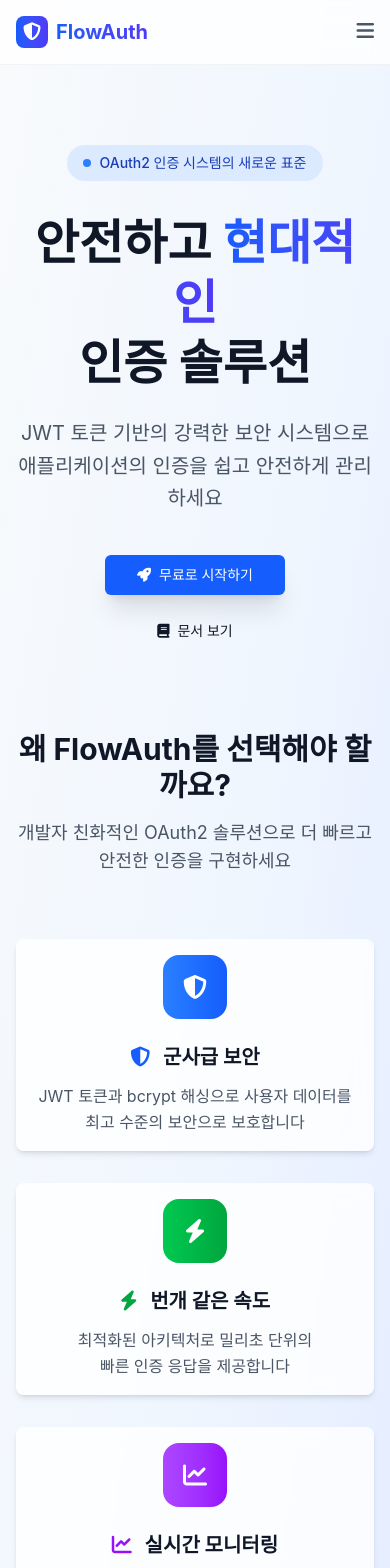
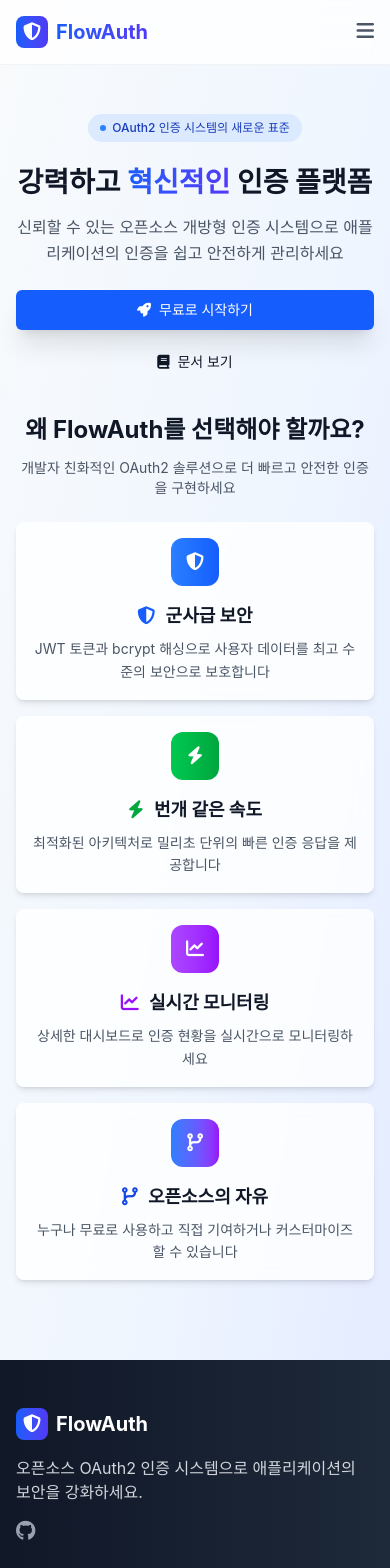
Before and after one commit to vientofactory/FlowAuth-Frontend, a SvelteKit app: page / in a window 390 px wide. Shown: the top 1568 px of the page. Built offline with nearby package versions, Linux system fonts and the light colour scheme; no server answers.

Commit message:
fix: update GitHub link and improve footer text for clarity

```diff
--- a/src/lib/components/Footer.svelte
+++ b/src/lib/components/Footer.svelte
@@ -20,7 +20,7 @@
 				</p>
 				<div class="flex space-x-4">
 					<a
-						href="https://github.com/vientofactory"
+						href="https://github.com/vientofactory/FlowAuth"
 						class="text-gray-400 transition-colors duration-200 hover:text-white"
 						aria-label="GitHub"
 					>
@@ -98,8 +98,8 @@
 
 		<div class="mt-8 border-t border-gray-700 pt-8 text-center">
 			<p class="text-gray-400">
-				&copy; 2025 FlowAuth. 오픈소스 프로젝트입니다.<br />
-				MIT 라이선스 · 자유롭게 사용/기여 환영합니다.
+				&copy; 2025 FlowAuth<br />
+				MIT 라이선스 · 자유롭게 사용/기여할 수 있습니다.
 			</p>
 		</div>
 	</div>
--- a/src/routes/+page.svelte
+++ b/src/routes/+page.svelte
@@ -16,34 +16,34 @@
 		<Navigation transparent={true} />
 
 		<!-- 메인 콘텐츠 -->
-		<main class="mx-auto max-w-7xl px-4 py-20 sm:px-6 lg:px-8">
+		<main class="mx-auto max-w-7xl px-4 py-12 sm:px-6 sm:py-16 lg:px-8 lg:py-20">
 			<!-- 히어로 섹션 -->
-			<div class="mb-20 text-center">
+			<div class="mb-12 text-center sm:mb-16 lg:mb-20">
 				<div
-					class="mb-8 inline-flex items-center rounded-full bg-blue-100 px-4 py-2 text-sm font-medium text-blue-800"
+					class="mb-6 inline-flex items-center rounded-full bg-blue-100 px-3 py-1.5 text-xs font-medium text-blue-800 sm:px-4 sm:py-2 sm:text-sm"
 				>
-					<span class="mr-2 h-2 w-2 rounded-full bg-blue-500"></span>
+					<span class="mr-1.5 h-1.5 w-1.5 rounded-full bg-blue-500 sm:mr-2 sm:h-2 sm:w-2"></span>
 					OAuth2 인증 시스템의 새로운 표준
 				</div>
 
-				<h2 class="mb-6 text-5xl leading-tight font-bold text-gray-900 md:text-6xl">
-					안전하고 <span
+				<h2 class="mb-4 text-3xl leading-tight font-bold text-gray-900 sm:text-4xl sm:mb-6 md:text-5xl lg:text-6xl">
+					강력하고 <span
 						class="bg-gradient-to-r from-blue-600 to-indigo-600 bg-clip-text text-transparent"
-						>현대적인</span
-					><br />
-					인증 솔루션
+						>혁신적인</span
+					><br class="hidden sm:block" />
+					<span class="sm:hidden"> </span>인증 플랫폼
 				</h2>
 
-				<p class="mx-auto mb-10 max-w-3xl text-xl leading-relaxed text-gray-600">
-					JWT 토큰 기반의 강력한 보안 시스템으로<br />
+				<p class="mx-auto mb-8 max-w-2xl text-base leading-relaxed text-gray-600 sm:mb-10 sm:text-lg lg:text-xl">
+					신뢰할 수 있는 오픈소스 개방형 인증 시스템으로<br class="hidden sm:block" />
 					애플리케이션의 인증을 쉽고 안전하게 관리하세요
 				</p>
 
-				<div class="mb-12 flex flex-col items-center justify-center gap-4 sm:flex-row">
+				<div class="mb-8 flex flex-col items-center justify-center gap-3 sm:mb-12 sm:flex-row sm:gap-4">
 					<Button
 						variant="primary"
 						onclick={() => goto('/auth/register')}
-						class="transform px-8 py-4 text-lg shadow-xl transition-all duration-200 hover:-translate-y-1 hover:shadow-2xl"
+						class="w-full transform px-6 py-3 text-base shadow-xl transition-all duration-200 hover:-translate-y-1 hover:shadow-2xl sm:w-auto sm:px-8 sm:py-4 sm:text-lg"
 					>
 						<i class="fas fa-rocket mr-2"></i>
 						무료로 시작하기
@@ -51,7 +51,7 @@
 					<Button
 						variant="outline"
 						onclick={() => (window.location.href = '/docs')}
-						class="border-2 px-8 py-4 text-lg transition-colors duration-200 hover:bg-blue-50"
+						class="w-full border-2 px-6 py-3 text-base transition-colors duration-200 hover:bg-blue-50 sm:w-auto sm:px-8 sm:py-4 sm:text-lg"
 					>
 						<i class="fas fa-book mr-2"></i>
 						문서 보기
@@ -60,30 +60,30 @@
 			</div>
 
 			<!-- 특징 섹션 -->
-			<div class="mb-20">
-				<div class="mb-16 text-center">
-					<h3 class="mb-4 text-3xl font-bold text-gray-900">왜 FlowAuth를 선택해야 할까요?</h3>
-					<p class="mx-auto max-w-2xl text-lg text-gray-600">
+			<div class="mb-12 sm:mb-16 lg:mb-20">
+				<div class="mb-8 text-center sm:mb-12 lg:mb-16">
+					<h3 class="mb-3 text-2xl font-bold text-gray-900 sm:text-3xl lg:text-4xl">왜 FlowAuth를 선택해야 할까요?</h3>
+					<p class="mx-auto max-w-xl text-sm text-gray-600 sm:max-w-2xl sm:text-base lg:text-lg">
 						개발자 친화적인 OAuth2 솔루션으로 더 빠르고 안전한 인증을 구현하세요
 					</p>
 				</div>
 
-				<div class="grid gap-8 md:grid-cols-3">
+				<div class="grid gap-6 sm:gap-8 sm:grid-cols-2 lg:grid-cols-3 xl:grid-cols-4">
 					<Card
 						class="group transform border-0 bg-white/80 shadow-lg backdrop-blur-sm transition-all duration-300 hover:-translate-y-2 hover:shadow-2xl"
 					>
 						<div class="text-center">
 							<div
-								class="mx-auto mb-6 flex h-16 w-16 items-center justify-center rounded-2xl bg-gradient-to-r from-blue-500 to-blue-600 transition-transform duration-300 group-hover:scale-110"
+								class="mx-auto mb-4 flex h-12 w-12 items-center justify-center rounded-xl bg-gradient-to-r from-blue-500 to-blue-600 transition-transform duration-300 group-hover:scale-110 sm:h-14 sm:w-14 sm:mb-6 lg:h-16 lg:w-16"
 							>
-								<i class="fas fa-shield-alt text-2xl text-white"></i>
+								<i class="fas fa-shield-alt text-lg text-white sm:text-xl lg:text-2xl"></i>
 							</div>
-							<h4 class="mb-3 text-xl font-bold text-gray-900">
-								<i class="fas fa-shield-alt mr-2 text-blue-600"></i>
+							<h4 class="mb-2 text-lg font-bold text-gray-900 sm:text-xl lg:text-xl">
+								<i class="fas fa-shield-alt mr-1.5 text-blue-600 sm:mr-2"></i>
 								군사급 보안
 							</h4>
-							<p class="leading-relaxed text-gray-600">
-								JWT 토큰과 bcrypt 해싱으로 사용자 데이터를<br />
+							<p class="text-sm leading-relaxed text-gray-600 sm:text-base">
+								JWT 토큰과 bcrypt 해싱으로 사용자 데이터를<br class="hidden sm:block" />
 								최고 수준의 보안으로 보호합니다
 							</p>
 						</div>
@@ -94,16 +94,16 @@
 					>
 						<div class="text-center">
 							<div
-								class="mx-auto mb-6 flex h-16 w-16 items-center justify-center rounded-2xl bg-gradient-to-r from-green-500 to-green-600 transition-transform duration-300 group-hover:scale-110"
+								class="mx-auto mb-4 flex h-12 w-12 items-center justify-center rounded-xl bg-gradient-to-r from-green-500 to-green-600 transition-transform duration-300 group-hover:scale-110 sm:h-14 sm:w-14 sm:mb-6 lg:h-16 lg:w-16"
 							>
-								<i class="fas fa-bolt text-2xl text-white"></i>
+								<i class="fas fa-bolt text-lg text-white sm:text-xl lg:text-2xl"></i>
 							</div>
-							<h4 class="mb-3 text-xl font-bold text-gray-900">
-								<i class="fas fa-bolt mr-2 text-green-600"></i>
+							<h4 class="mb-2 text-lg font-bold text-gray-900 sm:text-xl lg:text-xl">
+								<i class="fas fa-bolt mr-1.5 text-green-600 sm:mr-2"></i>
 								번개 같은 속도
 							</h4>
-							<p class="leading-relaxed text-gray-600">
-								최적화된 아키텍처로 밀리초 단위의<br />
+							<p class="text-sm leading-relaxed text-gray-600 sm:text-base">
+								최적화된 아키텍처로 밀리초 단위의<br class="hidden sm:block" />
 								빠른 인증 응답을 제공합니다
 							</p>
 						</div>
@@ -114,36 +114,36 @@
 					>
 						<div class="text-center">
 							<div
-								class="mx-auto mb-6 flex h-16 w-16 items-center justify-center rounded-2xl bg-gradient-to-r from-purple-500 to-purple-600 transition-transform duration-300 group-hover:scale-110"
+								class="mx-auto mb-4 flex h-12 w-12 items-center justify-center rounded-xl bg-gradient-to-r from-purple-500 to-purple-600 transition-transform duration-300 group-hover:scale-110 sm:h-14 sm:w-14 sm:mb-6 lg:h-16 lg:w-16"
 							>
-								<i class="fas fa-chart-line text-2xl text-white"></i>
+								<i class="fas fa-chart-line text-lg text-white sm:text-xl lg:text-2xl"></i>
 							</div>
-							<h4 class="mb-3 text-xl font-bold text-gray-900">
-								<i class="fas fa-chart-line mr-2 text-purple-600"></i>
+							<h4 class="mb-2 text-lg font-bold text-gray-900 sm:text-xl lg:text-xl">
+								<i class="fas fa-chart-line mr-1.5 text-purple-600 sm:mr-2"></i>
 								실시간 모니터링
 							</h4>
-							<p class="leading-relaxed text-gray-600">
-								상세한 대시보드로 인증 현황을<br />
+							<p class="text-sm leading-relaxed text-gray-600 sm:text-base">
+								상세한 대시보드로 인증 현황을<br class="hidden sm:block" />
 								실시간으로 모니터링하세요
 							</p>
 						</div>
 					</Card>
 
 					<Card
-						class="group transform border-0 bg-white/80 shadow-lg backdrop-blur-sm transition-all duration-300 hover:-translate-y-2 hover:shadow-2xl"
+						class="group transform border-0 bg-white/80 shadow-lg backdrop-blur-sm transition-all duration-300 hover:-translate-y-2 hover:shadow-2xl xl:col-span-1"
 					>
 						<div class="text-center">
 							<div
-								class="mx-auto mb-6 flex h-16 w-16 items-center justify-center rounded-2xl bg-gradient-to-r from-blue-500 via-indigo-500 to-purple-600 transition-transform duration-300 group-hover:scale-110"
+								class="mx-auto mb-4 flex h-12 w-12 items-center justify-center rounded-xl bg-gradient-to-r from-blue-500 via-indigo-500 to-purple-600 transition-transform duration-300 group-hover:scale-110 sm:h-14 sm:w-14 sm:mb-6 lg:h-16 lg:w-16"
 							>
-								<i class="fas fa-code-branch text-2xl text-white"></i>
+								<i class="fas fa-code-branch text-lg text-white sm:text-xl lg:text-2xl"></i>
 							</div>
-							<h4 class="mb-3 text-xl font-bold text-gray-900">
-								<i class="fas fa-code-branch mr-2 text-blue-700"></i>
+							<h4 class="mb-2 text-lg font-bold text-gray-900 sm:text-xl lg:text-xl">
+								<i class="fas fa-code-branch mr-1.5 text-blue-700 sm:mr-2"></i>
 								오픈소스의 자유
 							</h4>
-							<p class="leading-relaxed text-gray-600">
-								누구나 무료로 사용하고<br />
+							<p class="text-sm leading-relaxed text-gray-600 sm:text-base">
+								누구나 무료로 사용하고<br class="hidden sm:block" />
 								직접 기여하거나 커스터마이즈할 수 있습니다
 							</p>
 						</div>
@@ -181,5 +181,73 @@
 		.bg-white\/60 {
 			background-color: rgba(255, 255, 255, 0.6);
 		}
+
+		/* 반응형 개선을 위한 추가 스타일 */
+		@media (max-width: 640px) {
+			/* 모바일에서 텍스트 크기 조정 */
+			.text-3xl {
+				font-size: 1.75rem;
+				line-height: 2rem;
+			}
+
+			/* 모바일에서 카드 간격 조정 */
+			.gap-6 {
+				gap: 1rem;
+			}
+
+			/* 모바일에서 섹션 마진 조정 */
+			.mb-12 {
+				margin-bottom: 2rem;
+			}
+
+			.mb-8 {
+				margin-bottom: 1.5rem;
+			}
+		}
+
+		@media (min-width: 641px) and (max-width: 1023px) {
+			/* 태블릿에서 그리드 조정 */
+			.sm\\:grid-cols-2 {
+				grid-template-columns: repeat(2, minmax(0, 1fr));
+			}
+		}
+
+		@media (min-width: 1024px) {
+			/* 데스크톱에서 더 큰 그리드 */
+			.lg\\:grid-cols-3 {
+				grid-template-columns: repeat(3, minmax(0, 1fr));
+			}
+		}
+
+		@media (min-width: 1280px) {
+			/* 초대형 화면에서 4열 그리드 */
+			.xl\\:grid-cols-4 {
+				grid-template-columns: repeat(4, minmax(0, 1fr));
+			}
+		}
+
+		/* 터치 디바이스 최적화 */
+		@media (hover: none) and (pointer: coarse) {
+			/* 터치 디바이스에서 호버 효과 제거 */
+			.group:hover .group-hover\\:scale-110 {
+				transform: scale(1);
+			}
+
+			.hover\\:-translate-y-1:hover {
+				transform: translateY(0);
+			}
+
+			.hover\\:-translate-y-2:hover {
+				transform: translateY(0);
+			}
+		}
+
+		/* 고해상도 디스플레이 지원 */
+		@media (-webkit-min-device-pixel-ratio: 2), (min-resolution: 192dpi) {
+			/* 고해상도에서 더 부드러운 효과 */
+			.backdrop-blur-md {
+				backdrop-filter: blur(16px);
+			}
+		}
 	</style>
 </div>
```
